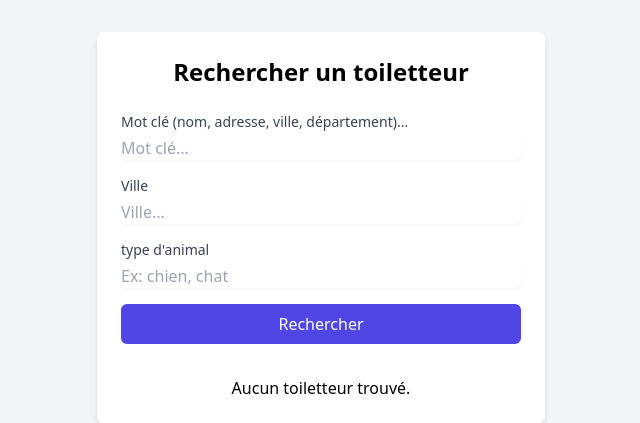
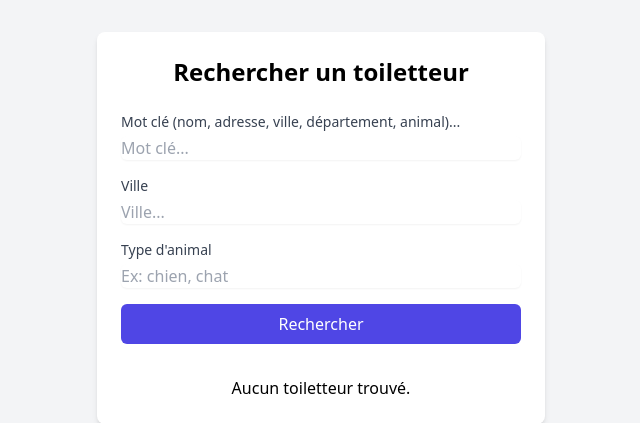
Before and after one commit to Nicolas-77950/BubbleBook, a PHP site: page /research.php in a window 1280 px wide. Shown: the top 423 px of the page, without its empty margins (319-959 px from the left). Run offline with PHP 8.4, Linux system fonts and the light colour scheme; data that the repository does not hold is empty; some libraries are stand-ins or nearby versions.

Commit message:
add groomer species

```diff
--- a/research.php
+++ b/research.php
@@ -12,14 +12,12 @@ $ville = isset($_GET['ville']) ? $_GET['ville'] : '';
 $animal = isset($_GET['animal']) ? $_GET['animal'] : '';
 
 $sql = "SELECT DISTINCT g.* FROM Groomer g
-        LEFT JOIN User u ON g.groomer_id = u.groomer_id
-        LEFT JOIN Post p ON u.user_id = p.user_id
-        LEFT JOIN Breed b ON p.breed_id = b.breed_id
+        LEFT JOIN Groomer_Species gs ON g.groomer_id = gs.groomer_id
         WHERE 1=1";
 $params = array();
 
 if (!empty($mot_cle)) {
-    $sql .= " AND (g.groomer_name LIKE :mot_cle OR g.address LIKE :mot_cle OR g.city LIKE :mot_cle OR g.department LIKE :mot_cle)";
+    $sql .= " AND (g.groomer_name LIKE :mot_cle OR g.address LIKE :mot_cle OR g.city LIKE :mot_cle OR g.department LIKE :mot_cle OR gs.species LIKE :mot_cle)";
     $params[':mot_cle'] = "%$mot_cle%";
 }
 
@@ -29,7 +27,7 @@ if (!empty($ville)) {
 }
 
 if (!empty($animal)) {
-    $sql .= " AND b.breed_name LIKE :animal";
+    $sql .= " AND gs.species LIKE :animal";
     $params[':animal'] = "%$animal%";
 }
 
@@ -54,7 +52,7 @@ try {
         <h1 class="text-2xl font-bold mb-6 text-center">Rechercher un toiletteur</h1>
         <form method="GET" action="<?php echo $_SERVER['PHP_SELF']; ?>" class="space-y-4">
             <div>
-                <label for="mot_cle" class="block text-sm font-medium text-gray-700">Mot clé (nom, adresse, ville, département)...</label>
+                <label for="mot_cle" class="block text-sm font-medium text-gray-700">Mot clé (nom, adresse, ville, département, animal)...</label>
                 <input type="text" name="mot_cle" id="mot_cle" placeholder="Mot clé..." value="<?php echo htmlspecialchars($mot_cle); ?>" class="mt-1 block w-full border-gray-300 rounded-md shadow-sm focus:ring-indigo-500 focus:border-indigo-500">
             </div>
             <div>
@@ -62,7 +60,7 @@ try {
                 <input type="text" name="ville" id="ville" placeholder="Ville..." value="<?php echo htmlspecialchars($ville); ?>" class="mt-1 block w-full border-gray-300 rounded-md shadow-sm focus:ring-indigo-500 focus:border-indigo-500">
             </div>
             <div>
-                <label for="animal" class="block text-sm font-medium text-gray-700">type d'animal</label>
+                <label for="animal" class="block text-sm font-medium text-gray-700">Type d'animal</label>
                 <input type="text" name="animal" id="animal" placeholder="Ex: chien, chat" value="<?php echo htmlspecialchars($animal); ?>" class="mt-1 block w-full border-gray-300 rounded-md shadow-sm focus:ring-indigo-500 focus:border-indigo-500">
             </div>
             <button type="submit" class="w-full bg-indigo-600 text-white py-2 px-4 rounded-md hover:bg-indigo-700 focus:outline-none focus:ring-2 focus:ring-offset-2 focus:ring-indigo-500 transition duration-300 ease-in-out transform hover:-translate-y-1">Rechercher</button>
```
